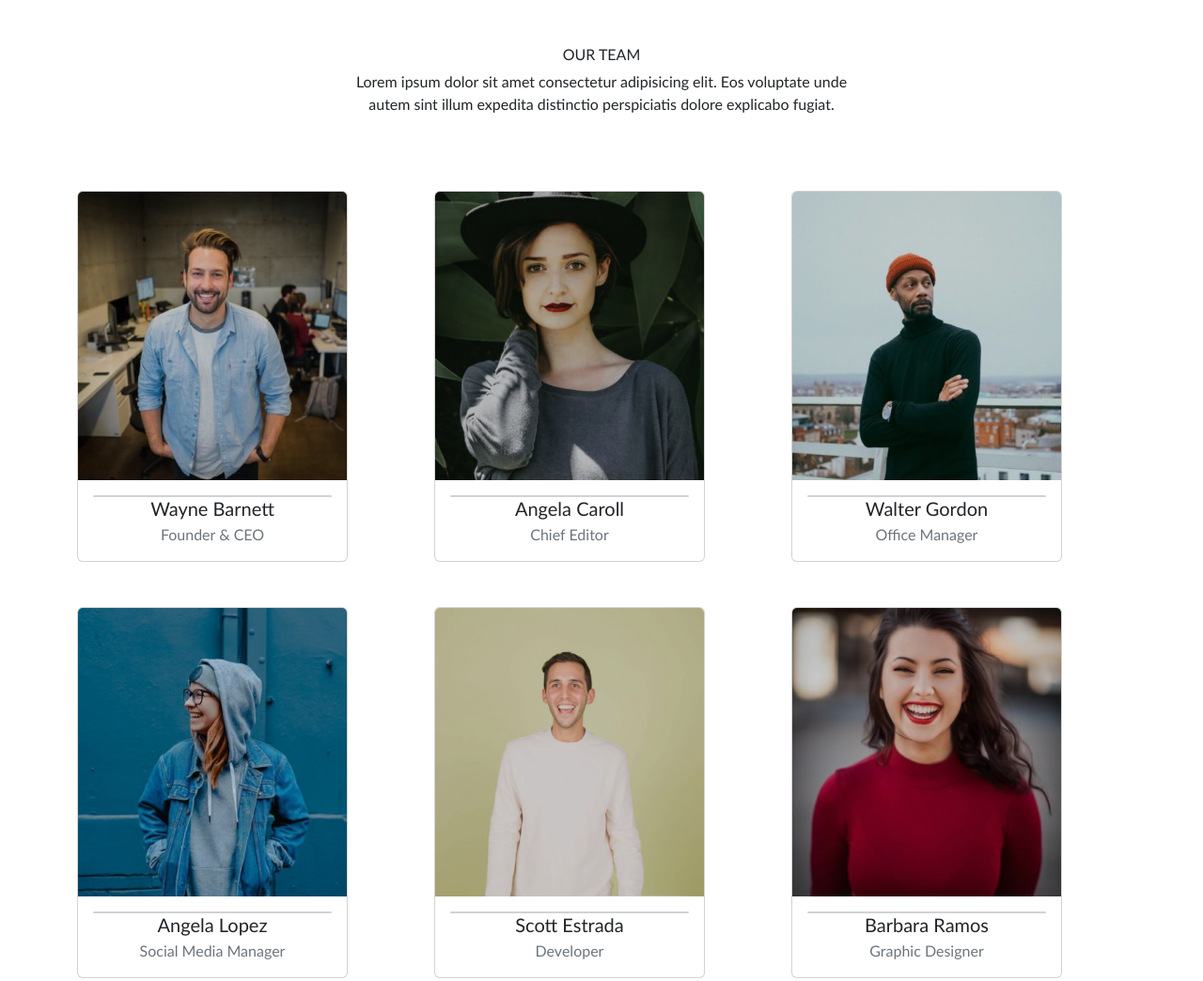
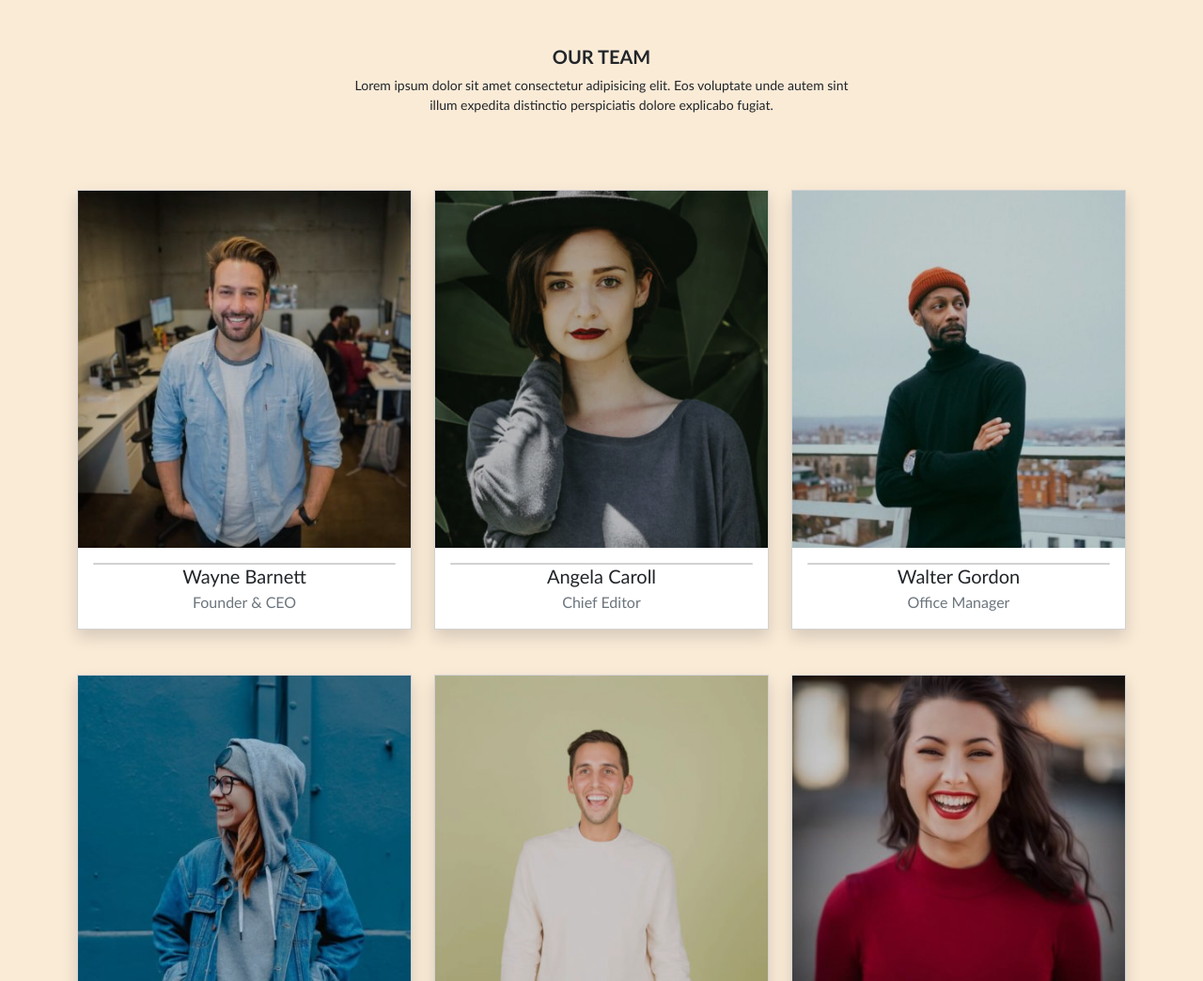
Before and after one commit to manuelmenama/js-our-team, a plain HTML site: page milestone-3/index.html in a window 1280 px wide. Shown: the top 1044 px of the page at 94% size. Drawn offline with nearby package versions, Linux system fonts and the light colour scheme.

Commit message:
minor changes

```diff
--- a/milestone-3/css/style.css
+++ b/milestone-3/css/style.css
@@ -1,5 +1,6 @@
 body{
   font-family: 'Trebuchet MS', 'Lucida Sans Unicode', 'Lucida Grande', 'Lucida Sans', Arial, sans-serif;
+  background-color: antiquewhite;
 }
 
 .mm-list{
--- a/milestone-3/index.html
+++ b/milestone-3/index.html
@@ -15,8 +15,8 @@
   <main>
     <div class="container py-5">
       <div class="row">
-        <h6 class="text-center">OUR TEAM</h6>
-        <p class="col-6 offset-3 text-center">Lorem ipsum dolor sit amet consectetur adipisicing elit. Eos voluptate unde autem sint illum expedita distinctio perspiciatis dolore explicabo fugiat.</p>
+        <h5 class="text-center fw-bolder">OUR TEAM</h5>
+        <p class="col-6 offset-3 text-center small">Lorem ipsum dolor sit amet consectetur adipisicing elit. Eos voluptate unde autem sint illum expedita distinctio perspiciatis dolore explicabo fugiat.</p>
 
       </div>
     </div>
--- a/milestone-3/js/script.js
+++ b/milestone-3/js/script.js
@@ -74,19 +74,19 @@ function printCard() {
   for(let teamMember of teamMembers) {
     console.log("Member: " + teamMember.name, "Role: " + teamMember.role, "url-image: " + teamMember.image);
 
-    let adjectivesList = printList(teamMember);
+    //let adjectivesList = printList(teamMember);
 
     allMembersList.innerHTML += `
     <div class="col-4 mb-5">
 
-      <div id="adjective-contianer" class="card mm-adjective-contianer mm-card" style="width: 18rem;">
+      <div id="adjective-contianer" class="card mm-adjective-contianer mm-card shadow rounded-0"">
         <div class="img-custom">
-          <img src="${teamMember.image}" class="card-img-top" alt="${teamMember.name}">
+          <img src="${teamMember.image}" class="card-img-top rounded-0" alt="${teamMember.name}">
         </div>
         <div class="card-body">
           <div class="card">
             <ul id="adjectives" class="list-group list-group-flush w-75 mm-list">
-            ${adjectivesList}
+            ${printList(teamMember)}
             </ul>
           </div>
           <h5 class="card-title text-center">${teamMember.name}</h5>
@@ -108,5 +108,3 @@ function printList(inputArray) {
   }
   return listItem;
 }
-
-console.log(customCard);
```
